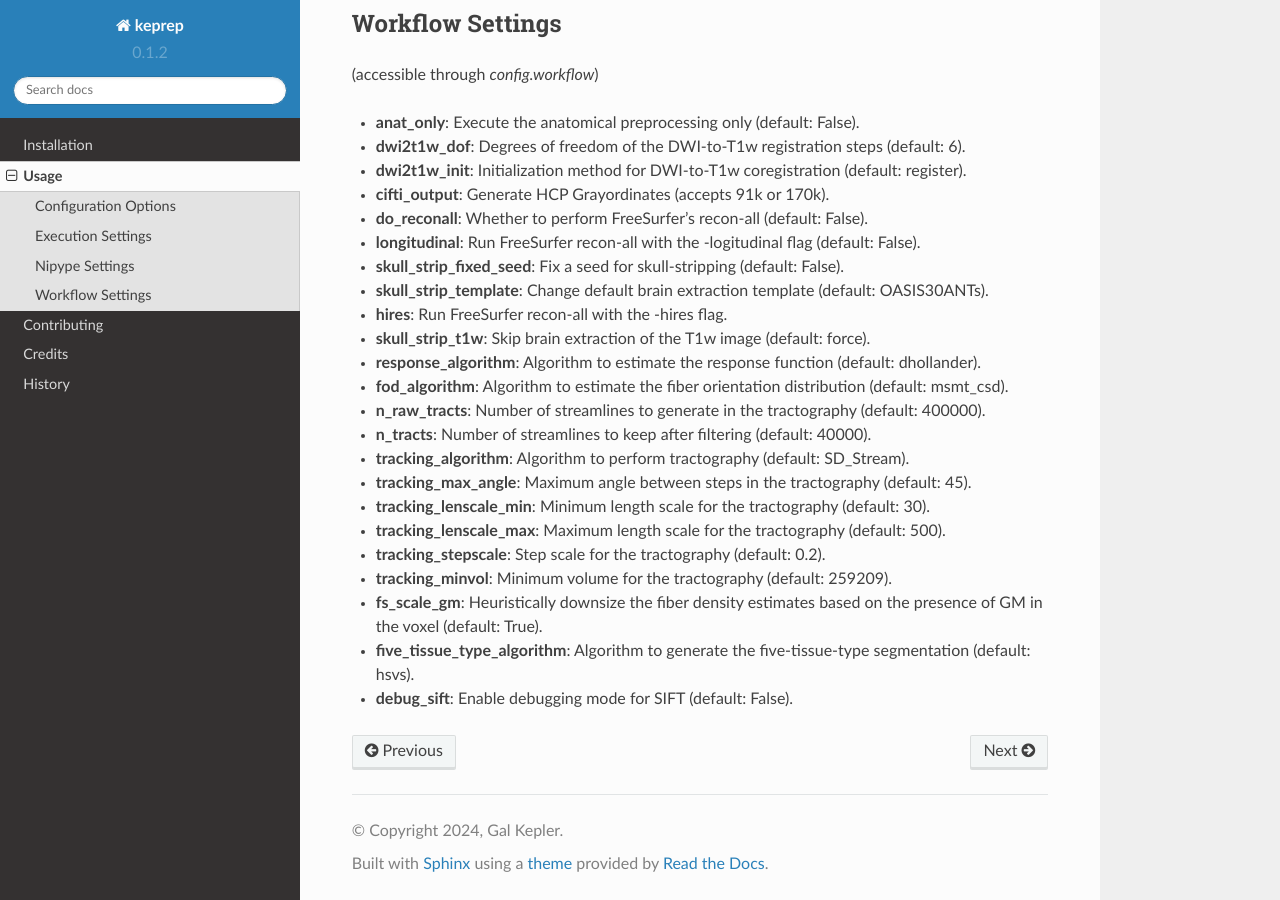
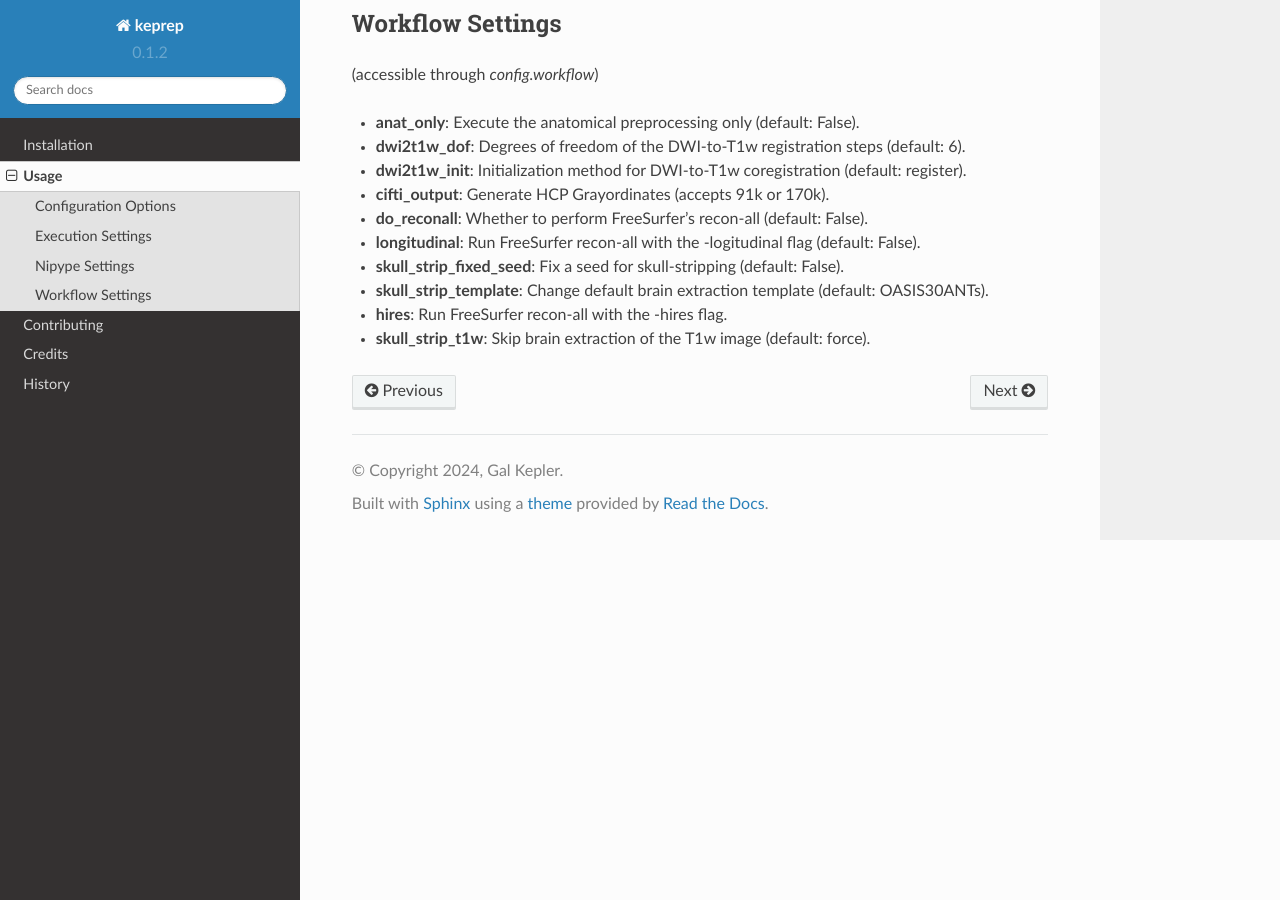
Before and after one commit to GalKepler/keprep, a Sphinx documentation site: the page built from docs/usage.rst, in a window 1280 px wide and 900 px high, scrolled down 1407 px. Built offline with Sphinx 7.4.7 and the Read the Docs theme 2.0.0, drawn with Linux system fonts in a browser that asks for light colours; pages that are not in the unit, such as notebooks, are missing from menus.

Commit message:
updated docs

```diff
--- a/docs/usage.rst
+++ b/docs/usage.rst
@@ -72,19 +72,6 @@ Workflow Settings
 * **skull_strip_template**: Change default brain extraction template (default: OASIS30ANTs).
 * **hires**: Run FreeSurfer recon-all with the -hires flag.
 * **skull_strip_t1w**: Skip brain extraction of the T1w image (default: force).
-* **response_algorithm**: Algorithm to estimate the response function (default: dhollander).
-* **fod_algorithm**: Algorithm to estimate the fiber orientation distribution (default: msmt_csd).
-* **n_raw_tracts**: Number of streamlines to generate in the tractography (default: 400000).
-* **n_tracts**: Number of streamlines to keep after filtering (default: 40000).
-* **tracking_algorithm**: Algorithm to perform tractography (default: SD_Stream).
-* **tracking_max_angle**: Maximum angle between steps in the tractography (default: 45).
-* **tracking_lenscale_min**: Minimum length scale for the tractography (default: 30).
-* **tracking_lenscale_max**: Maximum length scale for the tractography (default: 500).
-* **tracking_stepscale**: Step scale for the tractography (default: 0.2).
-* **tracking_minvol**: Minimum volume for the tractography (default: 259209).
-* **fs_scale_gm**: Heuristically downsize the fiber density estimates based on the presence of GM in the voxel (default: True).
-* **five_tissue_type_algorithm**: Algorithm to generate the five-tissue-type segmentation (default: hsvs).
-* **debug_sift**: Enable debugging mode for SIFT (default: False).
 
 
 .. _BIDS: https://bids.neuroimaging.io
```
